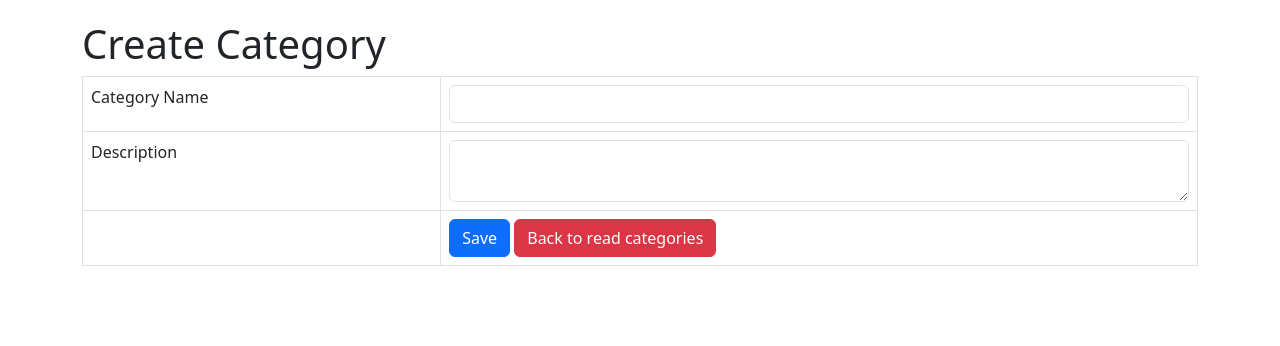
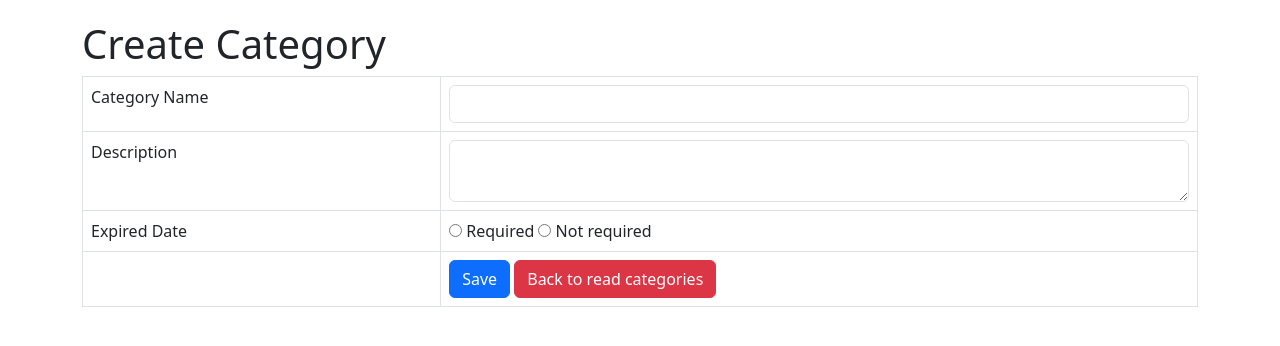
Before and after one commit to QPing00/web, a PHP site: page /category_create.php in a window 1280 px wide. Shown: the part 56-402 px from the top of the page. Run offline with PHP 8.4, Linux system fonts and the light colour scheme; the visitor is signed in with stand-in values (Sample User, id 1).

Commit message:
add expired input

```diff
--- a/Project/category_create.php
+++ b/Project/category_create.php
@@ -25,23 +25,23 @@ include 'session.php';
 
         <?php
 
-        $category_nameEr = $descriptionEr = "";
+        $category_nameEr = $descriptionEr = $expired_dateEr = "";
 
         if ($_POST) {
             // include database connection
             include 'config/database.php';
             try {
-                // insert query
-                $query = "INSERT INTO categories SET category_name=:category_name, description=:description, created=:created";
-                // prepare query for execution
-                $stmt = $con->prepare($query);
-                // posted values
                 $category_name = strip_tags($_POST['category_name']);
                 $description = strip_tags($_POST['description']);
+                $expired_date = isset($_POST['expired_date']) ? $_POST['expired_date'] : "";
+
+                $query = "INSERT INTO categories SET category_name=:category_name, description=:description, expired_date=:expired_date, created=:created";
+                $stmt = $con->prepare($query);
 
                 // bind the parameters
                 $stmt->bindParam(':category_name', $category_name);
                 $stmt->bindParam(':description', $description);
+                $stmt->bindParam(':expired_date', $expired_date);
 
                 // specify when this record was inserted to the database
                 $created = date('Y-m-d H:i:s');
@@ -52,8 +52,17 @@ include 'session.php';
 
                 $flag = true;
 
+                $query_category_name = "SELECT * FROM categories WHERE category_name = :category_name";
+                $stmt_category_name = $con->prepare($query_category_name);
+                $stmt_category_name->bindParam(':category_name', $category_name);
+                $stmt_category_name->execute();
+                $num_category_name = $stmt_category_name->rowCount();
+
                 if (empty($category_name)) {
                     $category_nameEr = "Please enter the category name";
+                    $flag = false;
+                } else if ($num_category_name > 0) {
+                    $category_nameEr = "Category name is already in use";
                     $flag = false;
                 }
 
@@ -62,11 +71,16 @@ include 'session.php';
                     $flag = false;
                 }
 
+                if (empty($expired_date)) {
+                    $expired_dateEr = "Please select";
+                    $flag = false;
+                }
+
                 if ($flag == true) {
                     if ($stmt->execute()) {
                         // if $stmt->execute() == true - not problem with above sql
                         echo "<div class='alert alert-success'>Record was saved.</div>";
-                        $category_name = $description = "";
+                        $category_name = $description = $expired_date = "";
                     } else {
                         echo "<div class='alert alert-danger'>Unable to save record.</div>";
                     }
@@ -98,6 +112,14 @@ include 'session.php';
                     </td>
                 </tr>
                 <tr>
+                    <td>Expired Date</td>
+                    <td>
+                        <input type="radio" name="expired_date" value="Yes" <?php echo (isset($expired_date) && $expired_date == 'Yes') ? "checked" : ''; ?>> Required
+                        <input type="radio" name="expired_date" value="No" <?php echo (isset($expired_date) && $expired_date == 'No') ? "checked" : ''; ?>> Not required
+                        <div class='text-danger'><?php echo $expired_dateEr; ?></div>
+                    </td>
+                </tr>
+                <tr>
                     <td></td>
                     <td>
                         <input type='submit' value='Save' class='btn btn-primary' />
```
